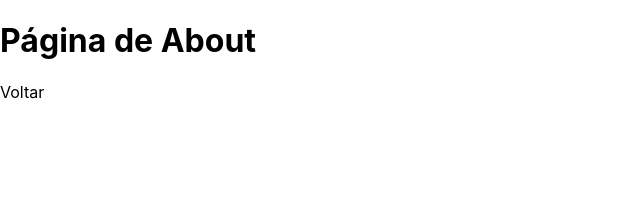
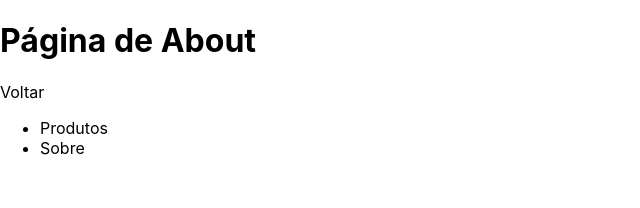
Before and after one commit to miqueiasbelfort/Starting-Next.js, a Next.js app: page /about in a window 1280 px wide. Shown: the top 208 px of the page, without its empty margins (0-640 px from the left). Built offline with nearby package versions, Linux system fonts and the light colour scheme.

Commit message:
components

```diff
--- /dev/null
+++ b/components/Navbar.js
@@ -0,0 +1,15 @@
+import Link from "next/link"
+export default function Navbar() {
+    return (
+        <div>
+            <ul>
+                <li>
+                    <Link href="/products"><a>Produtos</a></Link>
+                </li>
+                <li>
+                    <Link href="/about"><a>Sobre</a></Link>
+                </li>
+            </ul>
+        </div>
+    )
+}
--- a/pages/about.js
+++ b/pages/about.js
@@ -1,4 +1,5 @@
 import Link from "next/link"
+import Navbar from "../components/Navbar"
 
 export default function About(){
     return (
@@ -7,6 +8,7 @@ export default function About(){
             <Link href="/">
                 <a>Voltar</a>
             </Link>
+            <Navbar />
         </>
     )
 }
--- a/pages/products/index.js
+++ b/pages/products/index.js
@@ -1,4 +1,5 @@
 import Link from "next/link"
+import Navbar from "../../components/Navbar"
 
 export default function Products() {
     return (
@@ -7,6 +8,7 @@ export default function Products() {
             <Link href="/">
                 <a>Voltar</a>
             </Link>
+            <Navbar />
         </div>
     )
 }
```
Also changed, not shown: pages/index.js (+4 -9 lines).
